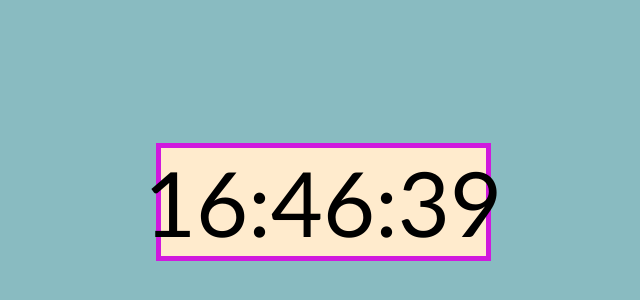
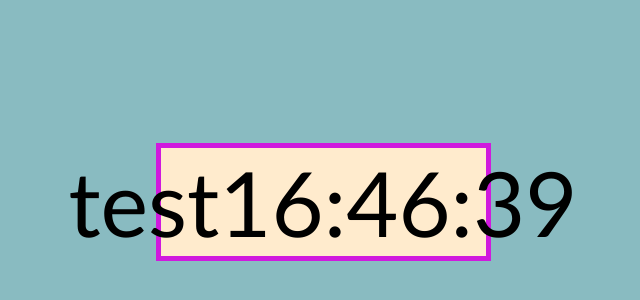
Before and after one commit to StaraaX/clock-js, a plain HTML site: page index.html in a window 1280 px wide. Shown: the part 198-498 px from the top of the page, without its empty margins (317-957 px from the left). Drawn offline with Linux system fonts and the light colour scheme.

Commit message:
Update index.html

```diff
--- a/index.html
+++ b/index.html
@@ -10,7 +10,7 @@
 </head>
 <body>
  <div id="idk">
-        <div id="container">
+        <div id="container">test
             <div id="hours"></div>
             <div id="minutes"> </div>
             <div id="seconds"></div>
```
